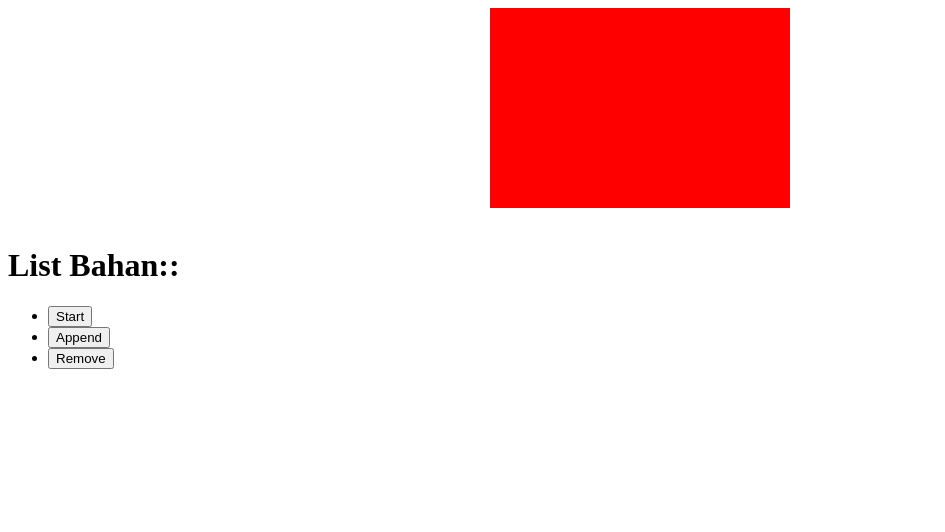
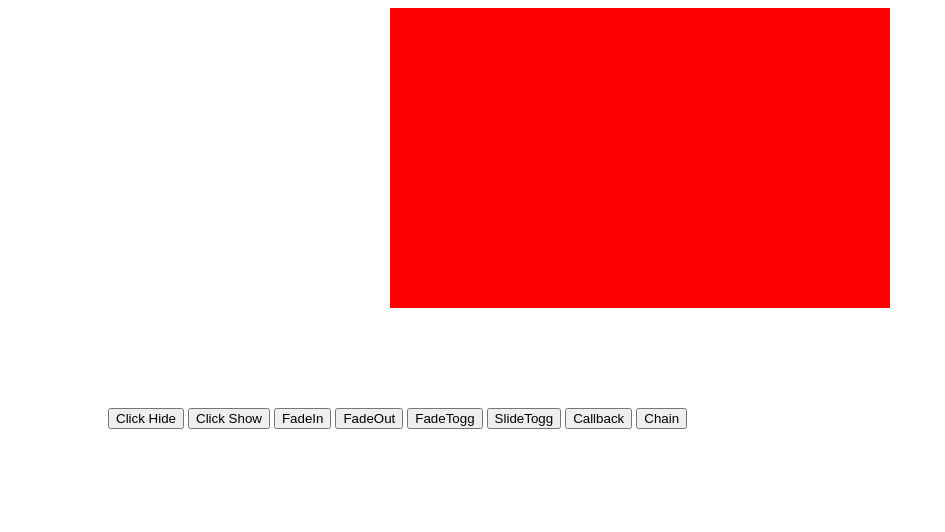
Before and after one commit to ihzarizkyk/jquery-practice, a plain HTML site: page index.html in a window 1280 px wide. Shown: the whole page, without its empty margins (0-945 px from the left). Drawn offline with nearby package versions, Linux system fonts and the light colour scheme.

Commit message:
update method callback and chaining

```diff
--- a/index.html
+++ b/index.html
@@ -8,61 +8,103 @@
 <style>
 	.box{
 		margin: auto;
-		height: 200px;
-		width: 300px;
+		width: 500px;
+		height: 300px;
 		background-color: red;
+	}
+
+	.button{
+		margin: auto;
+		padding: 100px;
 	}
 </style>
 <body>
 
-	<div class="box"></div>
+<div class="box">
 
-	<br>
+</div>
 
-	<h1>
-		List Bahan::
-	</h1>
 
-	<ol id="lists"></ol>
+<div class="button">
+<button id="clc-hide">
+	Click Hide
+</button>
 
-	<ul>
-		<li>
-				<button id="btn-fade">
-				Start
-				</button>
-		</li>
-		<li>
-				<button id="btn-append">
-					Append
-				</button>
-		</li>
-		<li>
-				<button id="btn-remove">
-					Remove
-				</button>
-		</li>
-	</ul>
+<button id="clc-show">
+	Click Show
+</button>
+
+<button id="fadeIn">
+	FadeIn
+</button>
+
+<button id="fadeOut">
+	FadeOut
+</button>
+
+<button id="fadeTogg">
+	FadeTogg
+</button>
+
+<button id="slideTogg">
+	SlideTogg
+</button>
+
+<button id="callback">
+	Callback
+</button>
+
+<button id="chain">
+	Chain
+</button>
+
+</div>
 
 <script src="https://cdnjs.cloudflare.com/ajax/libs/jquery/3.6.0/jquery.min.js" integrity="sha512-894YE6QWD5I59HgZOGReFYm4dnWc1Qt5NtvYSaNcOP+u1T9qYdvdihz0PPSiiqn/+/3e7Jo4EaG7TubfWGUrMQ==" crossorigin="anonymous" referrerpolicy="no-referrer"></script>
 <script>
+$(document).ready(function(){
+	// selector.event(function{})
+	$("#clc-hide").click(function(){
+		$(".box").hide();
+	});
 
-	var numb = 0;
+	$("#clc-show").click(function(){
+		$(".box").show();
+	});
 
-	$(document).ready(function(){
+	// effects
 
-		$("#btn-fade").click(function(){
-			$(".box").fadeOut("slow").fadeIn(2000)
+	// fadeIn , fadeOut, fadeToggle and slideToggle
+	$("#fadeIn").click(function(){
+		$(".box").fadeIn();
+	});
+
+	$("#fadeOut").click(function(){
+		$(".box").fadeOut();
+	});
+
+	$("#fadeTogg").click(function(){
+		$(".box").fadeToggle();
+	});
+
+	$("#slideTogg").click(function(){
+		$(".box").slideToggle();
+	});
+
+	// Callbacks
+	$("#callback").click(function(){
+		$(".box").slideToggle(function(){
+			$(".box").fadeToggle().css("background","yellow");
 		});
+	});
 
-		$("#btn-append").click(function() {
-			$("#lists").append("<li>Bahan ke-"+ numb++ + "</li>")
-		})
+	// Chaining method jquery(callback).callback().callback()
+	$("#chain").click(function(){
+		$(".box").show().hide().slideToggle().delay(3000).hide();
+	}
+		);
 
-		$("#btn-remove").click(function() {
-			$("#lists").remove()
-		})
-
-	});
+});
 </script>
 </body>
 </html>
--- /dev/null
+++ b/index.js
@@ -0,0 +1 @@
+// Script JS
```
